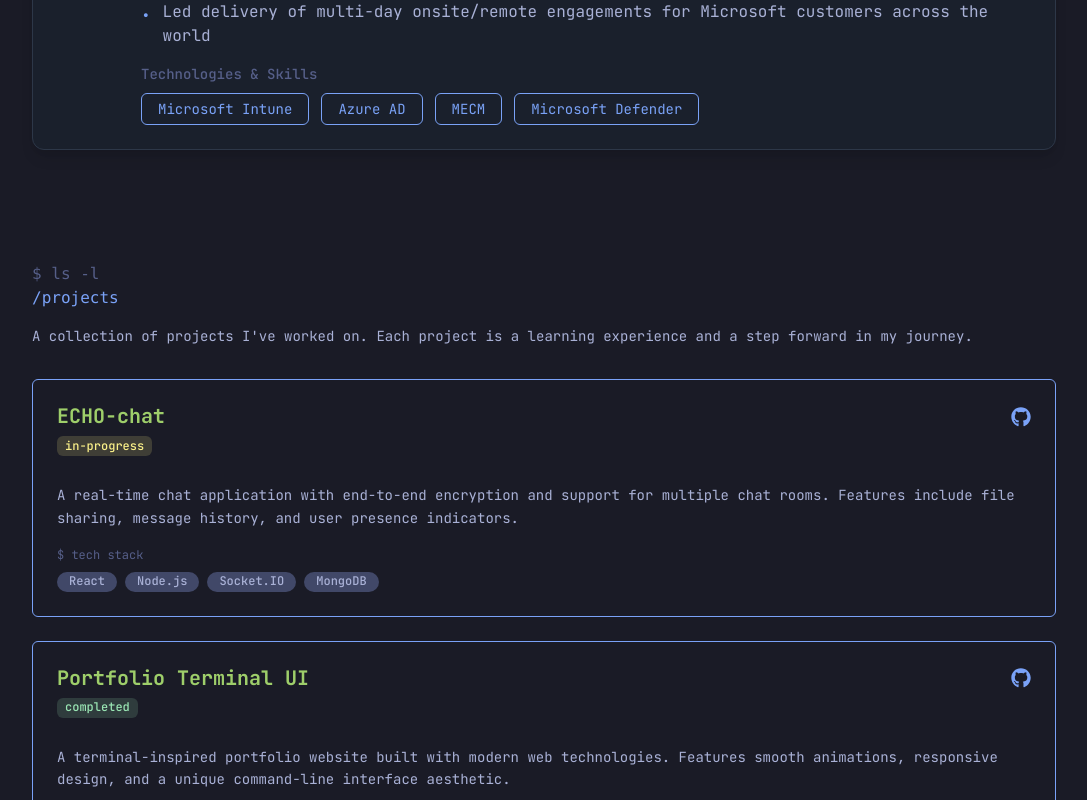
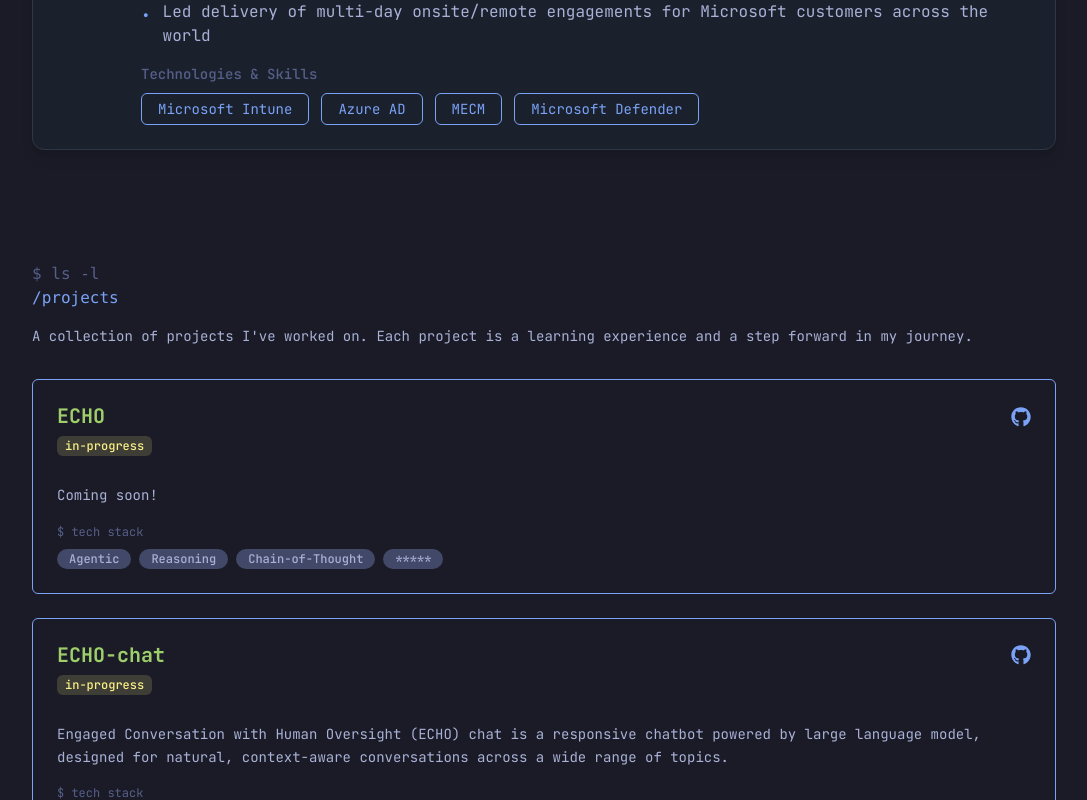
Before and after one commit to sharondevs/portfolio_ui, a React (Vite) app: page /#/projects in a window 1280 px wide. Before the commit this address led to /. Shown: the part 2000-2800 px from the top of the page, without its empty margins (96-1183 px from the left). Built offline with nearby package versions, Linux system fonts and the light colour scheme.

Commit message:
added changes to projects.tsx

```diff
--- a/src/pages/Projects.tsx
+++ b/src/pages/Projects.tsx
@@ -95,18 +95,18 @@
 const Projects = () => {
   const projects = [
     {
-      title: 'ECHO-chat',
-      description: 'A real-time chat application with end-to-end encryption and support for multiple chat rooms. Features include file sharing, message history, and user presence indicators.',
-      technologies: ['React', 'Node.js', 'Socket.IO', 'MongoDB'],
+      title: 'ECHO',
+      description: 'Coming soon!',
+      technologies: ['Agentic', 'Reasoning', 'Chain-of-Thought', '*****'],
       status: 'in-progress' as const,
       link: 'https://github.com/yourusername/echo-chat',
       demoLink: '',
     },
     {
-      title: 'Portfolio Terminal UI',
-      description: 'A terminal-inspired portfolio website built with modern web technologies. Features smooth animations, responsive design, and a unique command-line interface aesthetic.',
-      technologies: ['React', 'TypeScript', 'Chakra UI', 'Framer Motion'],
-      status: 'completed' as const,
+      title: 'ECHO-chat',
+      description: 'Engaged Conversation with Human Oversight (ECHO) chat is a responsive chatbot powered by large language model, designed for natural, context-aware conversations across a wide range of topics.',
+      technologies: [ 'LLM','Chain-of-Thought', 'Ollama', 'HuggingFace'],
+      status: 'in-progress' as const,
       link: 'https://github.com/yourusername/portfolio-ui',
       demoLink: '',
     },
```
